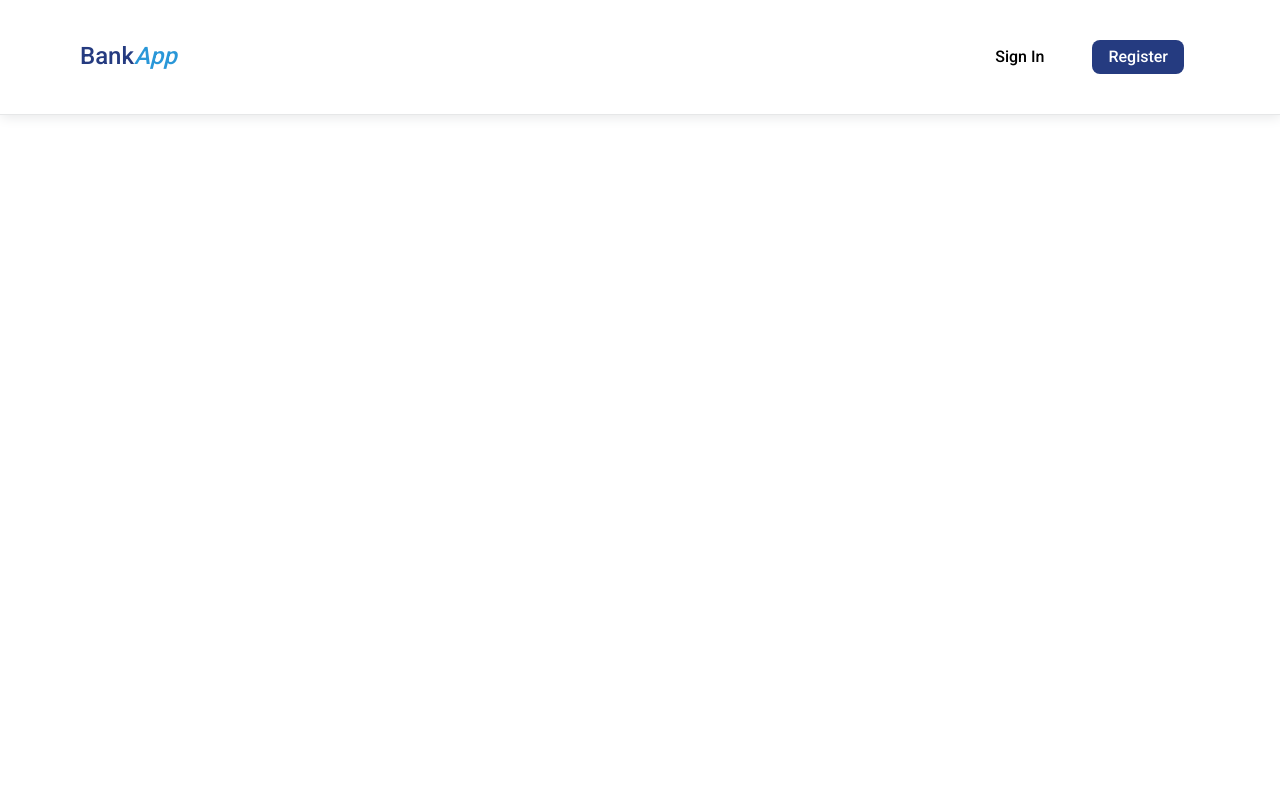
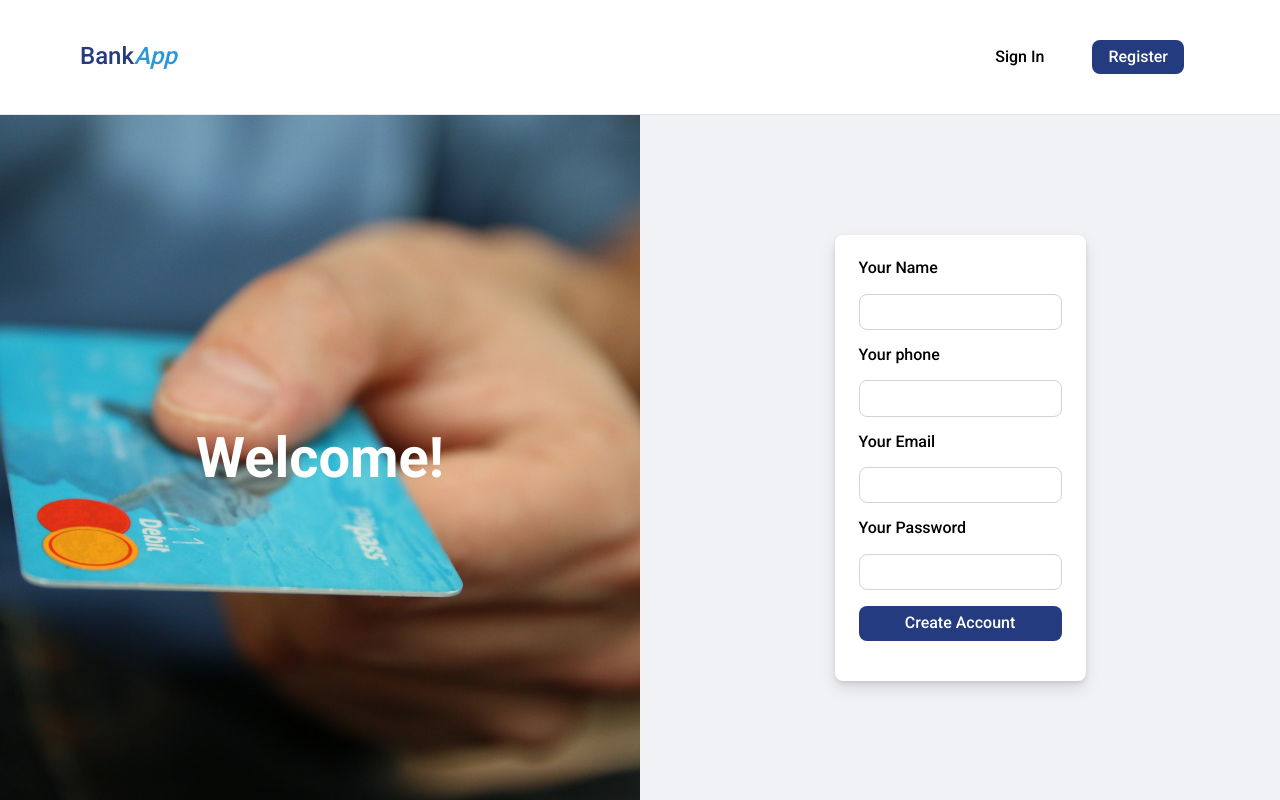
Before and after one commit to frank-martinez-iest/exercise-3, a plain HTML site: page josue/index.html in a window 1280 px wide. Drawn offline with Linux system fonts and the light colour scheme.

Commit message:
SFO-81: Create register form

```diff
--- a/josue/css/style.css
+++ b/josue/css/style.css
@@ -19,6 +19,11 @@ a {
 }
 em {
   color: var(--light-blue);
+}
+input {
+  border: 1px solid lightgray;
+  border-radius: 8px;
+  padding: 8px;
 }
 /*NAVBAR*/
 .navbar {
@@ -56,3 +61,50 @@ em {
 .btn--secondary {
   background: transparent;
 }
+/*ACCOUNT SECTION*/
+.account {
+  display: grid;
+  grid-template-columns: 50% 50%;
+  grid-template-rows: calc(100vh - 115px);
+}
+.account__sideimg {
+  background-image: url("../images/bg.jpg");
+  background-position: center center;
+  background-repeat: no-repeat;
+  background-size: cover;
+  color: white;
+  display: flex;
+  flex-direction: column;
+  align-items: center;
+  justify-content: center;
+}
+.account__sideimg h1 {
+  font-size: 56px;
+}
+.account__left-wrapper {
+  display: flex;
+  padding: 80px;
+  align-items: center;
+  justify-content: center;
+  background-color: #f0f2f5;
+}
+.account__register {
+  display: flex;
+  flex-direction: column;
+  justify-content: space-between;
+  padding: 24px;
+  background: #fff;
+  border: none;
+  border-radius: 8px;
+  box-shadow: 0 2px 4px rgba(0, 0, 0, 0.1), 0 8px 16px rgba(0, 0, 0, 0.1);
+  box-sizing: border-box;
+}
+.account__register * {
+  margin-bottom: 16px;
+}
+@media screen and (max-width: 768px) {
+  .account {
+    grid-template-columns: 100%;
+    grid-template-rows: 220px 50%;
+  }
+}
--- a/josue/index.html
+++ b/josue/index.html
@@ -31,6 +31,36 @@
       </li>
     </ul>
   </nav>
+  <main>
+    <section class="account">
+      <div class="account__sideimg">
+        <h1>Welcome!</h1>
+      </div>
+      <div class="account__left-wrapper">
+        <form onsubmit="registerUser()" class="account__register">
+          <label for="name">
+            Your Name
+          </label>
+          <input id="name" name="name" type="text" onchange="handleChange(event)" required>
+          <label for="phone">
+            Your phone
+          </label>
+          <input id="phone" name="phone" type="tel" onchange="handleChange(event)" required>
+          <label for="email">
+            Your Email
+          </label>
+          <input id="email" name="email" type="email" onchange="handleChange(event)" required>
+          <label for="password">
+            Your Password
+          </label>
+          <input id="password" name="password" type="password" onchange="handleChange(event)" required>
+          <button type="submit" class="btn btn--primary">Create Account</button>
+        </form>
+      </div>
+
+
+    </section>
+  </main>
   <script src="js/app.js"></script>
 </body>
 
--- a/josue/js/app.js
+++ b/josue/js/app.js
@@ -1,6 +1,17 @@
 const signInBtn = document.querySelector("#sign");
 const register = document.querySelector("#register");
+const registerForm = {} ;
 
+const registerUser = () =>{
+    event.preventDefault();
+    console.log("User is now registered");
+}
+const handleChange = (e)=>{
+    const inputField = e.target.id;
+    const inputValue = e.target.value;
+    registerForm[inputField] = inputValue;
+    console.table(registerForm)
+}
 signInBtn.addEventListener("click",()=>{
     console.log("You clicked sign in !!!!!")
 })
```
Also changed, not shown: josue/images/bg.jpg (added).
